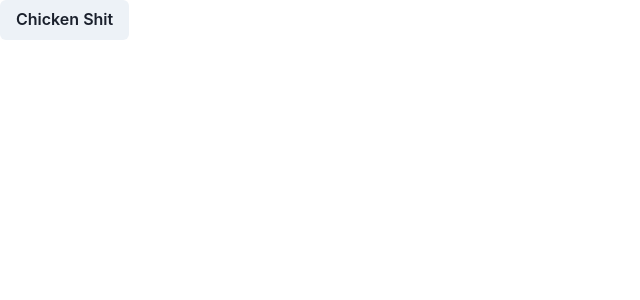
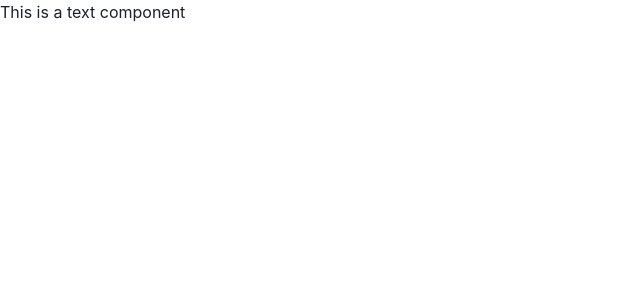
Before and after one commit to KennedyMungai/blog-site-w-chakra, a Next.js app: page / in a window 1280 px wide. Shown: the top 300 px of the page, without its empty margins (0-640 px from the left). Built offline with nearby package versions, Linux system fonts and the light colour scheme.

Commit message:
Rendered out the text component

```diff
--- a/src/pages/index.tsx
+++ b/src/pages/index.tsx
@@ -1,8 +1,12 @@
-import { Button } from '@chakra-ui/react'
+import { Button, Text } from '@chakra-ui/react'
 import { Inter } from 'next/font/google'
 
 const inter = Inter({ subsets: ['latin'] })
 
 export default function Home() {
-	return <Button>Chicken Shit</Button>
+	return (
+		<div>
+			<Text>This is a text component</Text>
+		</div>
+	)
 }
```
